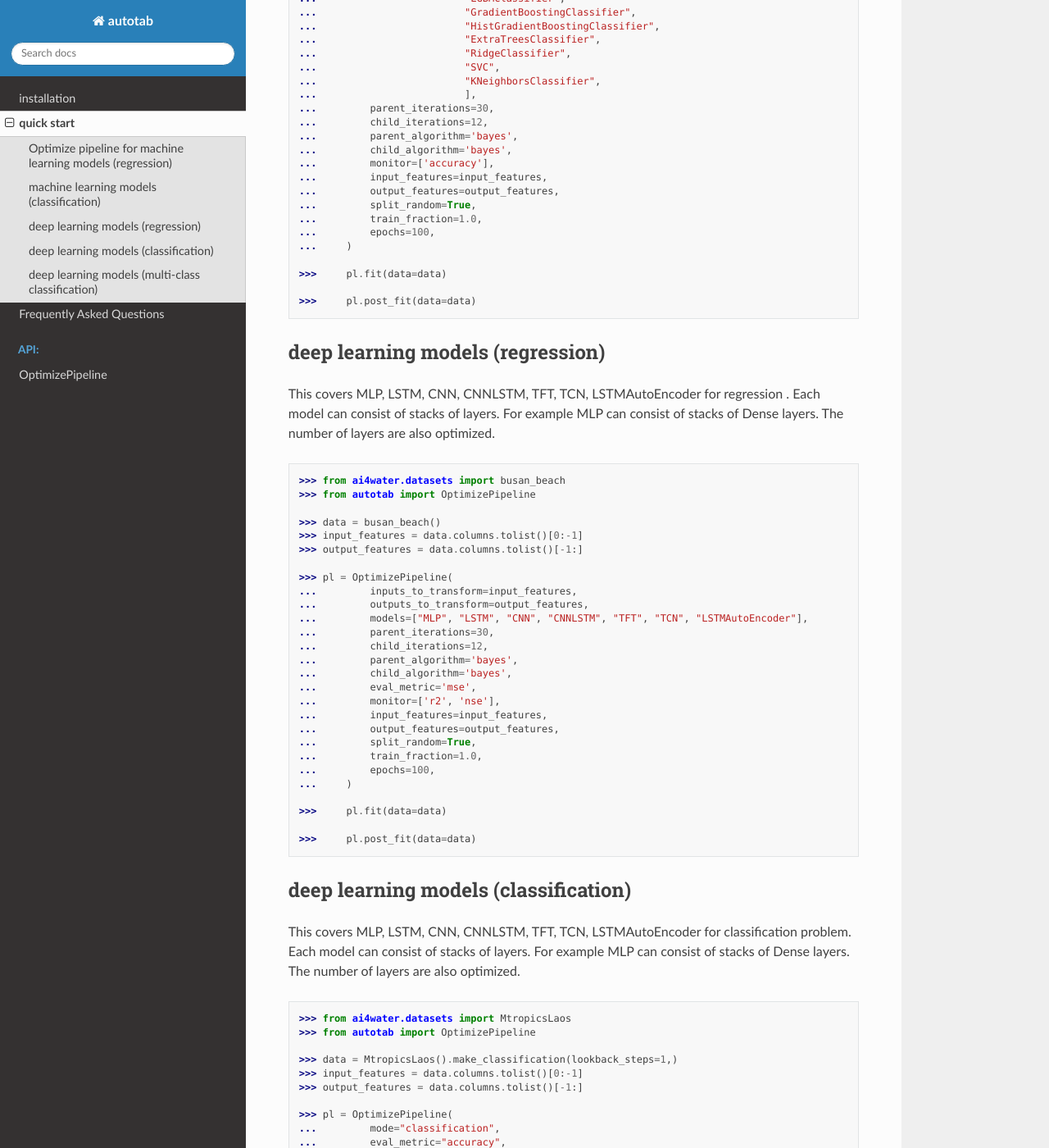
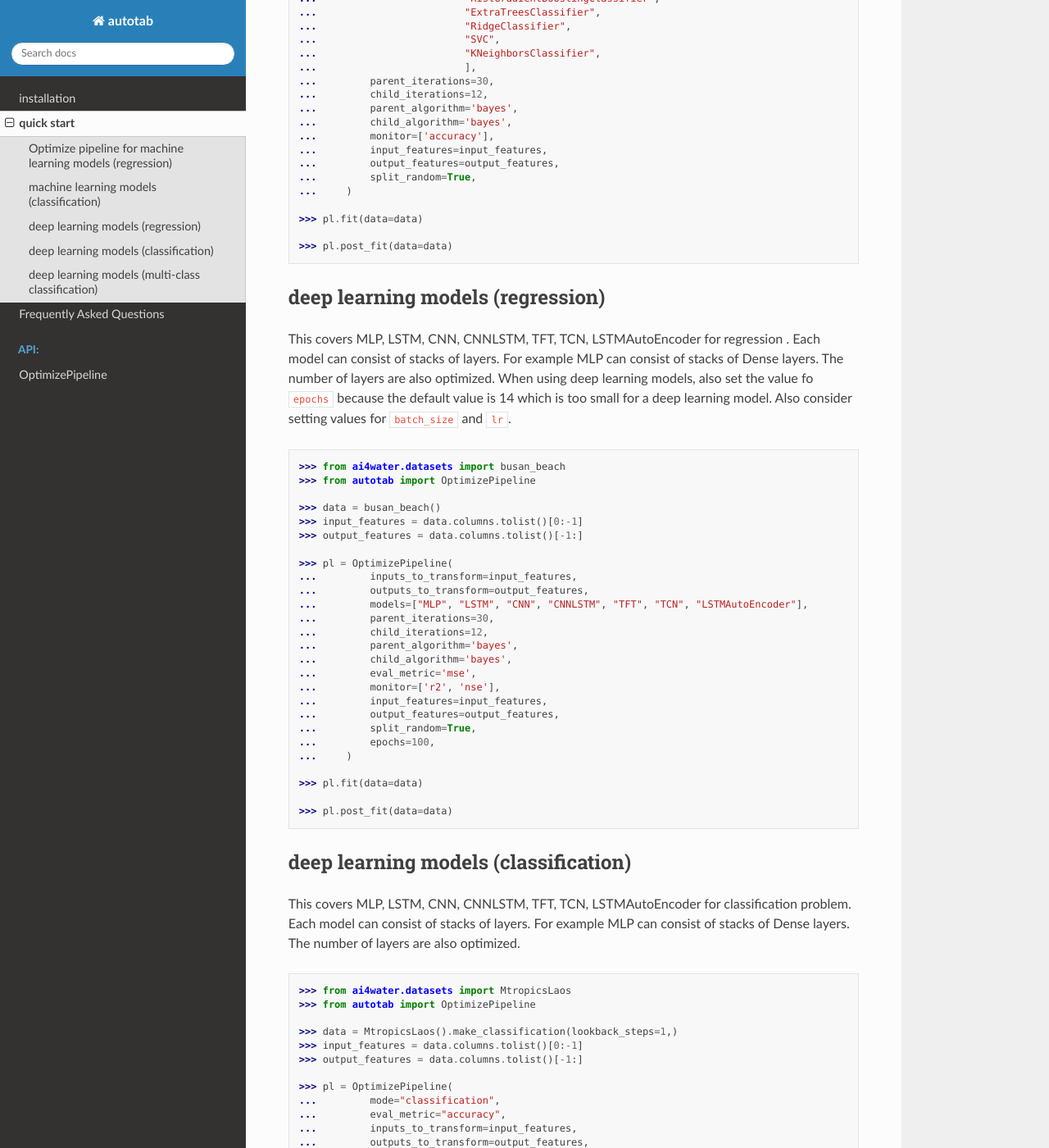
Before and after one commit to Sara-Iftikhar/AutoTab, a Sphinx documentation site: the page built from docs/source/quick_start.rst, in a window 1280 px wide and 1400 px high, scrolled down 1428 px. Shown: the whole window at 82% size. Built offline with Sphinx 7.4.7 and the Read the Docs theme 2.0.0, drawn with Linux system fonts in a browser that asks for light colours; pages that are not in the unit, such as notebooks, are missing from menus; some of the changed text lies outside the part shown.

Commit message:
improved docs

```diff
--- a/docs/source/faqs.rst
+++ b/docs/source/faqs.rst
@@ -208,7 +208,7 @@ remaining results can be saved and analyzed by using these commands.
 
 .. code-block:: python
     >>> pl.save_results()
-    >>> pl.post_fit()
+    >>> pl.post_fit(data=data)
 
 what is ``config.json`` file
 ============================
--- a/docs/source/quick_start.rst
+++ b/docs/source/quick_start.rst
@@ -42,13 +42,11 @@ This covers all scikit-learng models, catboost, lightgbm and xgboost
     ...         input_features=input_features,
     ...         output_features=output_features,
     ...         split_random=True,
-    ...         train_fraction=1.0,
-    ...         epochs=100,
     ...     )
 
-    >>>     pl.fit(data=data)
+    >>> pl.fit(data=data)
 
-    >>>     pl.post_fit()
+    >>> pl.post_fit(data=data)
 
 machine learning models (classification)
 ==============================================================
@@ -89,20 +87,21 @@ This covers all scikit-learng models, catboost, lightgbm and xgboost
     ...         input_features=input_features,
     ...         output_features=output_features,
     ...         split_random=True,
-    ...         train_fraction=1.0,
-    ...         epochs=100,
     ...     )
 
-    >>>     pl.fit(data=data)
+    >>> pl.fit(data=data)
 
-    >>>     pl.post_fit(data=data)
+    >>> pl.post_fit(data=data)
 
 deep learning models (regression)
 =================================
 
 This covers MLP, LSTM, CNN, CNNLSTM, TFT, TCN, LSTMAutoEncoder for regression .
 Each model can consist of stacks of layers. For example MLP can consist of
-stacks of Dense layers. The number of layers are also optimized.
+stacks of Dense layers. The number of layers are also optimized. When using
+deep learning models, also set the value fo ``epochs`` because the default
+value is 14 which is too small for a deep learning model. Also consider
+setting values for ``batch_size`` and ``lr``.
 
 .. code-block:: python
 
@@ -126,13 +125,12 @@ stacks of Dense layers. The number of layers are also optimized.
     ...         input_features=input_features,
     ...         output_features=output_features,
     ...         split_random=True,
-    ...         train_fraction=1.0,
     ...         epochs=100,
     ...     )
 
-    >>>     pl.fit(data=data)
+    >>> pl.fit(data=data)
 
-    >>>     pl.post_fit(data=data)
+    >>> pl.post_fit(data=data)
 
 deep learning models (classification)
 =====================================
@@ -164,7 +162,6 @@ stacks of Dense layers. The number of layers are also optimized.
     ...         input_features=input_features,
     ...         output_features=output_features,
     ...         split_random=True,
-    ...         train_fraction=1.0,
     ...         epochs=100,
     ...     )
 
```
Also changed, not shown: other parts of docs/source/quick_start.rst (+11 -11 lines).
